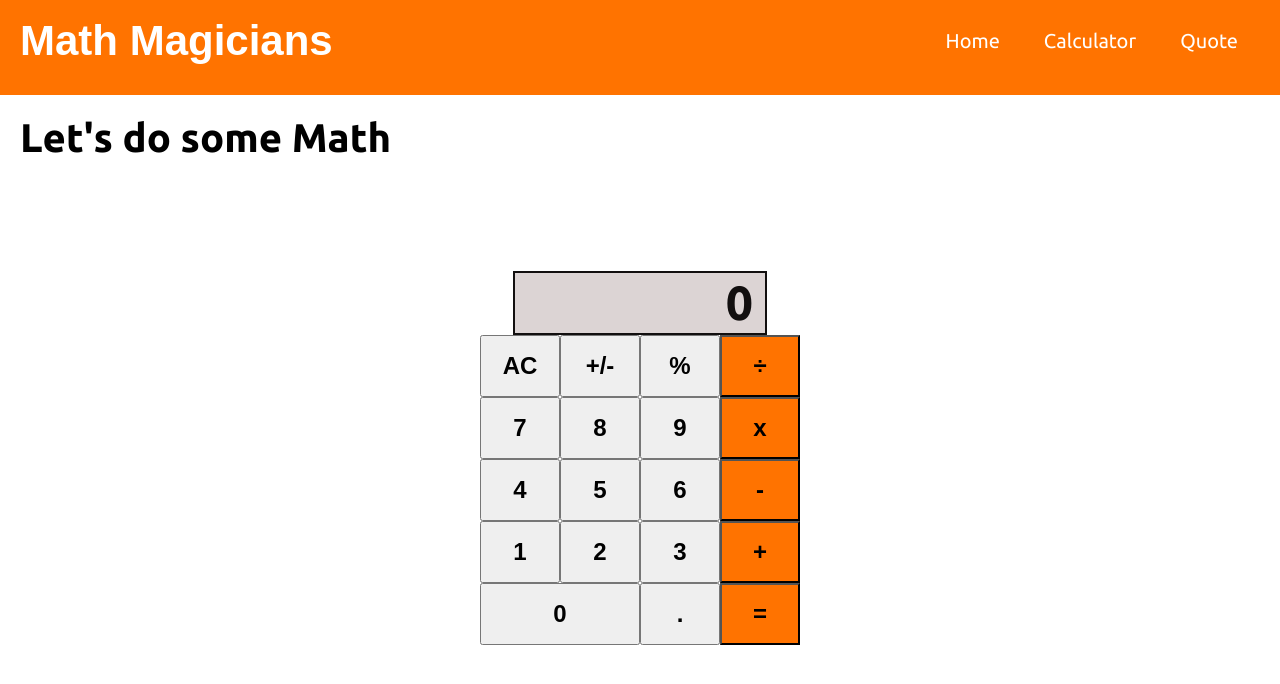
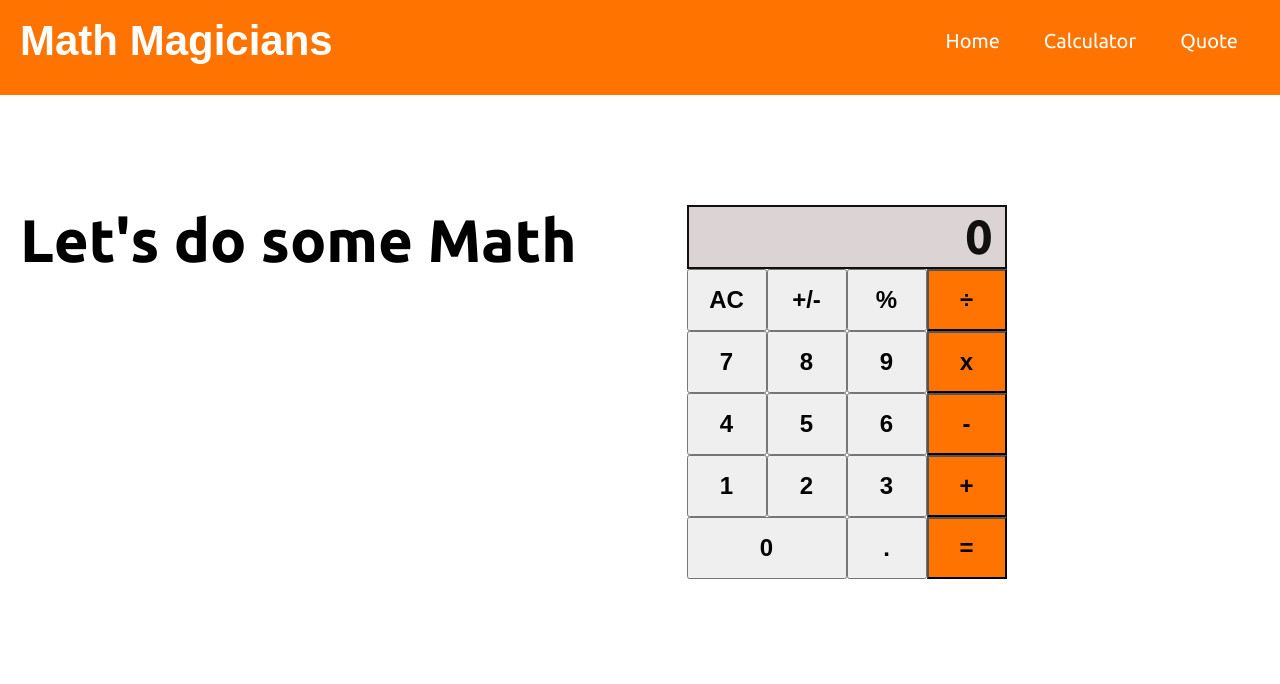
Before and after one commit to Atifzada/Maths-Magician, a React (Create React App) app: page /Calculator in a window 1280 px wide. Shown: the top 684 px of the page. Built offline with nearby package versions, Linux system fonts and the light colour scheme.

Commit message:
Update the styling of Calculator page

```diff
--- a/src/App.css
+++ b/src/App.css
@@ -24,7 +24,7 @@
   font-size: 3rem;
   font-weight: 700;
   border: 2px solid;
-  width: 20.5%;
+  width: 100%;
 }
 
 .calculator {
@@ -39,7 +39,6 @@
   align-items: center;
   justify-content: center;
   padding: 20px;
-  margin: 7% 0;
 }
 
 .Btns {
@@ -140,5 +139,11 @@ nav h1 {
 
 .calTitle {
   margin: 20px;
-  font-size: 40px;
+  font-size: 30px;
 }
+
+.main {
+  display: flex;
+  margin: 7% 0;
+  gap: 70px;
+}
--- a/src/components/Calculator.js
+++ b/src/components/Calculator.js
@@ -7,7 +7,8 @@ function Calculator(props) {
   const { calcState, handleClick } = props;
   return (
     <>
-      <h1 className="calTitle">Let's do some Math</h1>
+      <div className="main">
+        <div className="calTitle"><h1>Let's do some Math</h1></div>
         <div className="btnsContainer">
           <div className="display">
             {calcState.result}
@@ -45,6 +46,7 @@ function Calculator(props) {
             <button type="button" className="Btns MathOperations" onClick={handleClick}> =</button>
           </div>
         </div>
+      </div>
     </>
 
   );
--- a/src/components/Home.js
+++ b/src/components/Home.js
@@ -1,6 +1,6 @@
 const Home = () => (
   <section className="homePage">
-    <h1>Home Page</h1>
+    <h1>Welcome to our Page</h1>
     <p className="paragraph1">
       Lorem ipsum dolor sit amet consectetur adipisicing elit. Quis necessitatibus modi culpa quia,
       assumenda ratione molestias cum pariatur tempore blanditiis? Dolores cum assumenda
```
Lines whose indentation alone changed are shown as unchanged.
